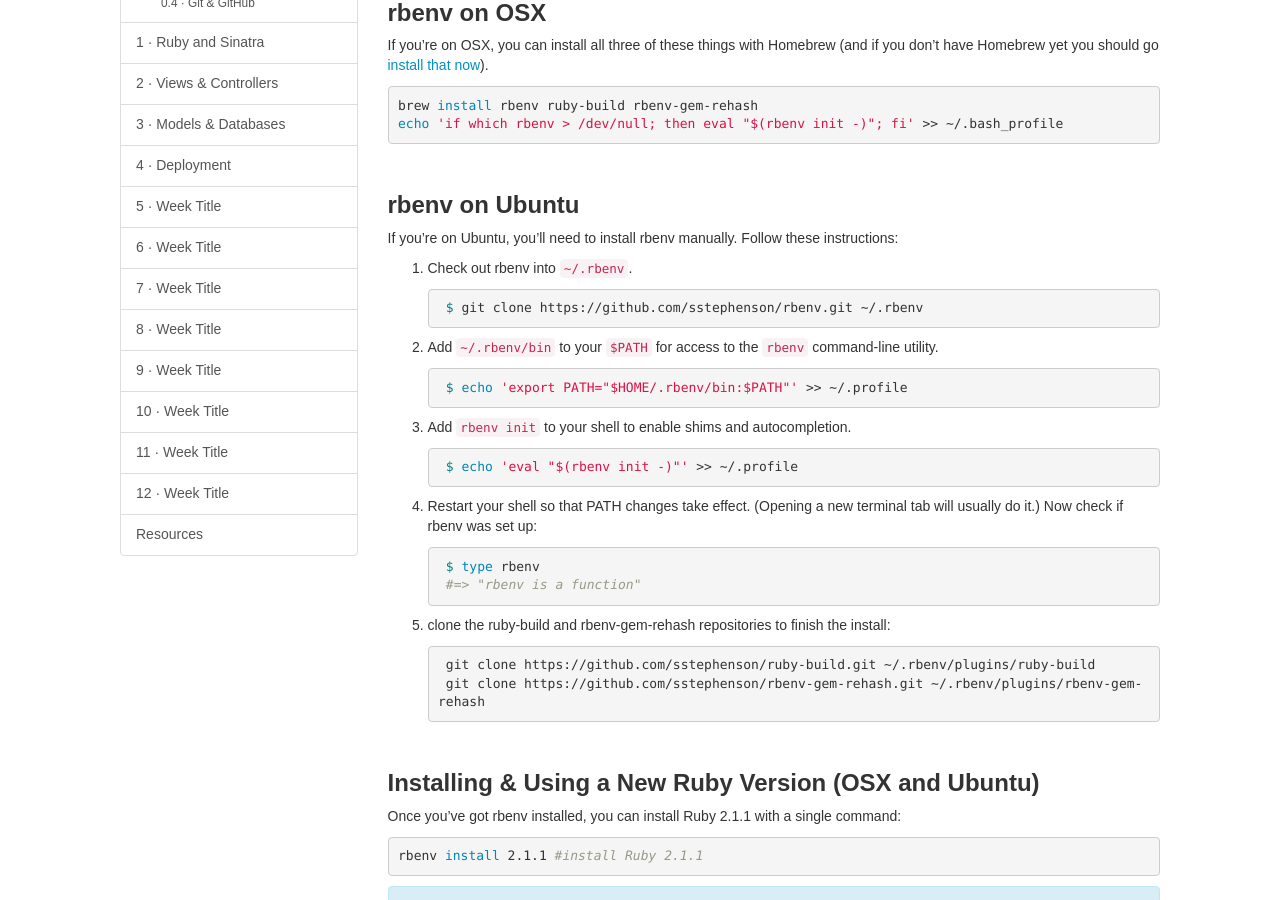
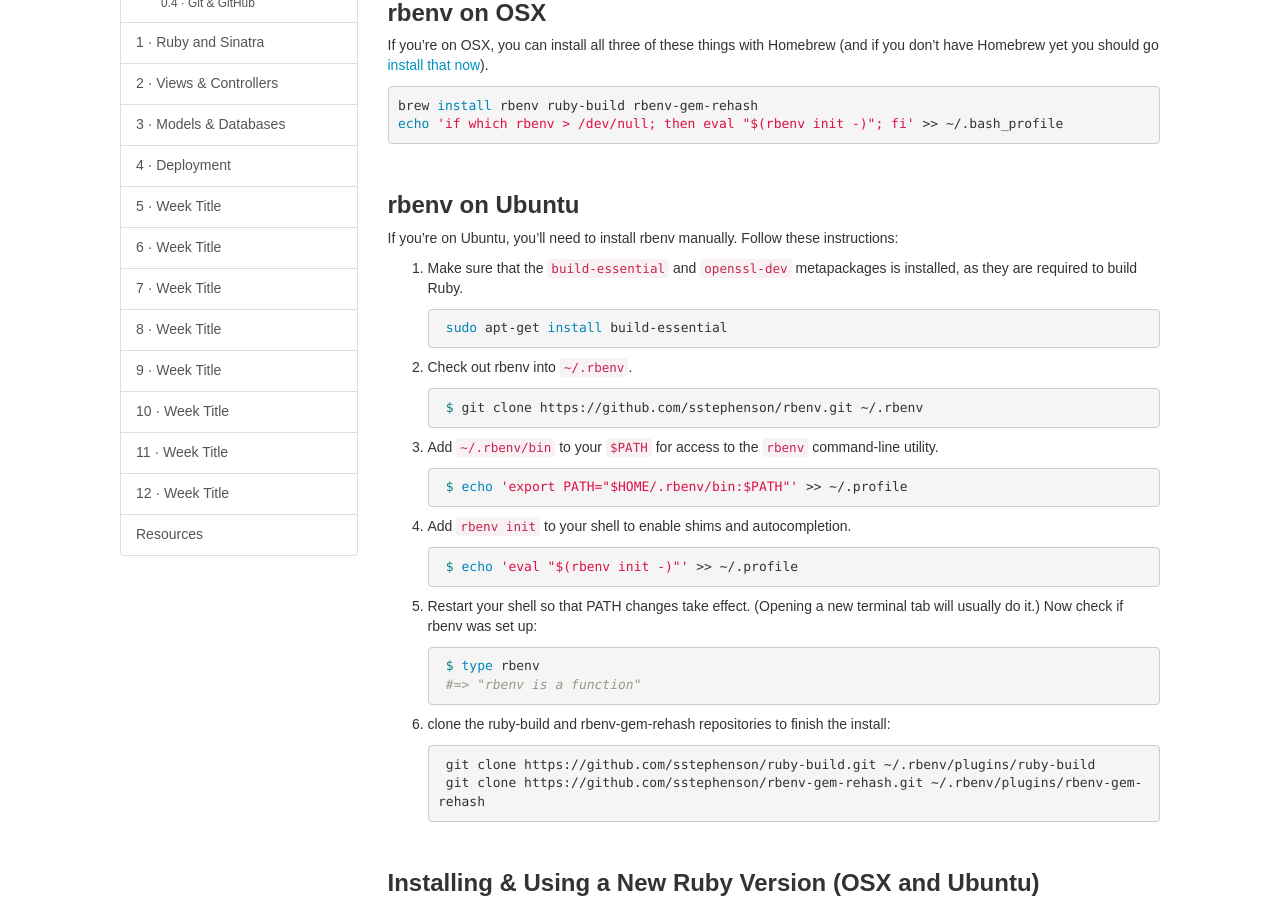
Before and after one commit to qrohlf/sensible-web-development, a Jekyll site: the page built from _chapters/0/2-installing-ruby.md, in a window 1280 px wide and 900 px high, scrolled down 594 px. Built offline with Jekyll 4.4.1, drawn with Linux system fonts in a browser that asks for light colours; Markdown is read by kramdown in place of the engine named in the settings.

Commit message:
add dependencies to ruby install info

````diff
--- a/_chapters/0/2-installing-ruby.md
+++ b/_chapters/0/2-installing-ruby.md
@@ -20,26 +20,32 @@ echo 'if which rbenv > /dev/null; then eval "$(rbenv init -)"; fi' >> ~/.bash_pr
 ## rbenv on Ubuntu
 If you're on Ubuntu, you'll need to install rbenv manually. Follow these instructions:
 
-1. Check out rbenv into `~/.rbenv`.
+1. Make sure that the `build-essential` and `openssl-dev` metapackages is installed, as they are required to build Ruby.
+
+	```sh
+	sudo apt-get install build-essential
+	```
+
+2. Check out rbenv into `~/.rbenv`.
 
 	``` sh
 	$ git clone https://github.com/sstephenson/rbenv.git ~/.rbenv
 	```
 
-2. Add `~/.rbenv/bin` to your `$PATH` for access to the `rbenv`
+3. Add `~/.rbenv/bin` to your `$PATH` for access to the `rbenv`
    command-line utility.
 
 	``` sh
 	$ echo 'export PATH="$HOME/.rbenv/bin:$PATH"' >> ~/.profile
 	```
 
-3. Add `rbenv init` to your shell to enable shims and autocompletion.
+4. Add `rbenv init` to your shell to enable shims and autocompletion.
 
 	``` sh
 	$ echo 'eval "$(rbenv init -)"' >> ~/.profile
 	```
 
-4. Restart your shell so that PATH changes take effect. (Opening a new
+5. Restart your shell so that PATH changes take effect. (Opening a new
    terminal tab will usually do it.) Now check if rbenv was set up:
 
 	``` sh
````
